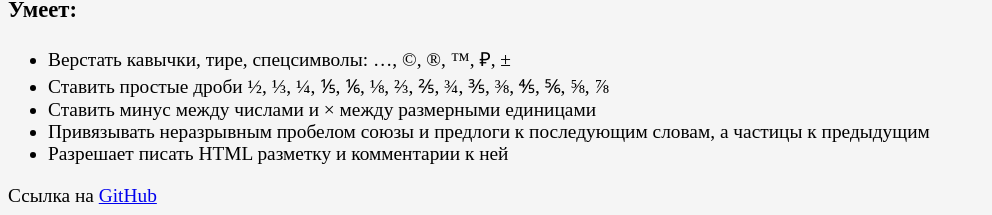
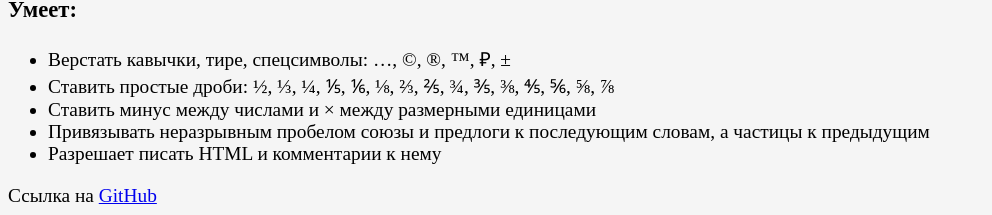
Before and after one commit to Spearance/fly-typograf.js, a website: page example/index.html in a window 1280 px wide. Shown: the part 644-859 px from the top of the page, without its empty margins (0-992 px from the left). Drawn offline with Linux system fonts and the light colour scheme.

Commit message:
правка описания

```diff
--- a/example/index.html
+++ b/example/index.html
@@ -45,10 +45,10 @@
 		<h3>Умеет:</h3>
 			<ul>
 				<li>Верстать кавычки, тире, спецсимволы: …, ©, ®, ™, ₽, ±</li>
-				<li>Ставить простые дроби ½, ⅓, ¼, ⅕, ⅙, ⅛, ⅔, ⅖, ¾, ⅗, ⅜, ⅘, ⅚, ⅝, ⅞</li>
+				<li>Ставить простые дроби: ½, ⅓, ¼, ⅕, ⅙, ⅛, ⅔, ⅖, ¾, ⅗, ⅜, ⅘, ⅚, ⅝, ⅞</li>
 				<li>Ставить минус между числами и &times; между размерными единицами</li>
 				<li>Привязывать неразрывным пробелом союзы и предлоги к последующим словам, а частицы к предыдущим</li>
-				<li>Разрешает писать HTML разметку и комментарии к ней</li>
+				<li>Разрешает писать HTML и комментарии к нему</li>
 			</ul>
 
 		<p>Ссылка на <a href="https://github.com/Spearance/FlyTypograf.js">GitHub</a></p>
```
Also changed, not shown: README.md.
